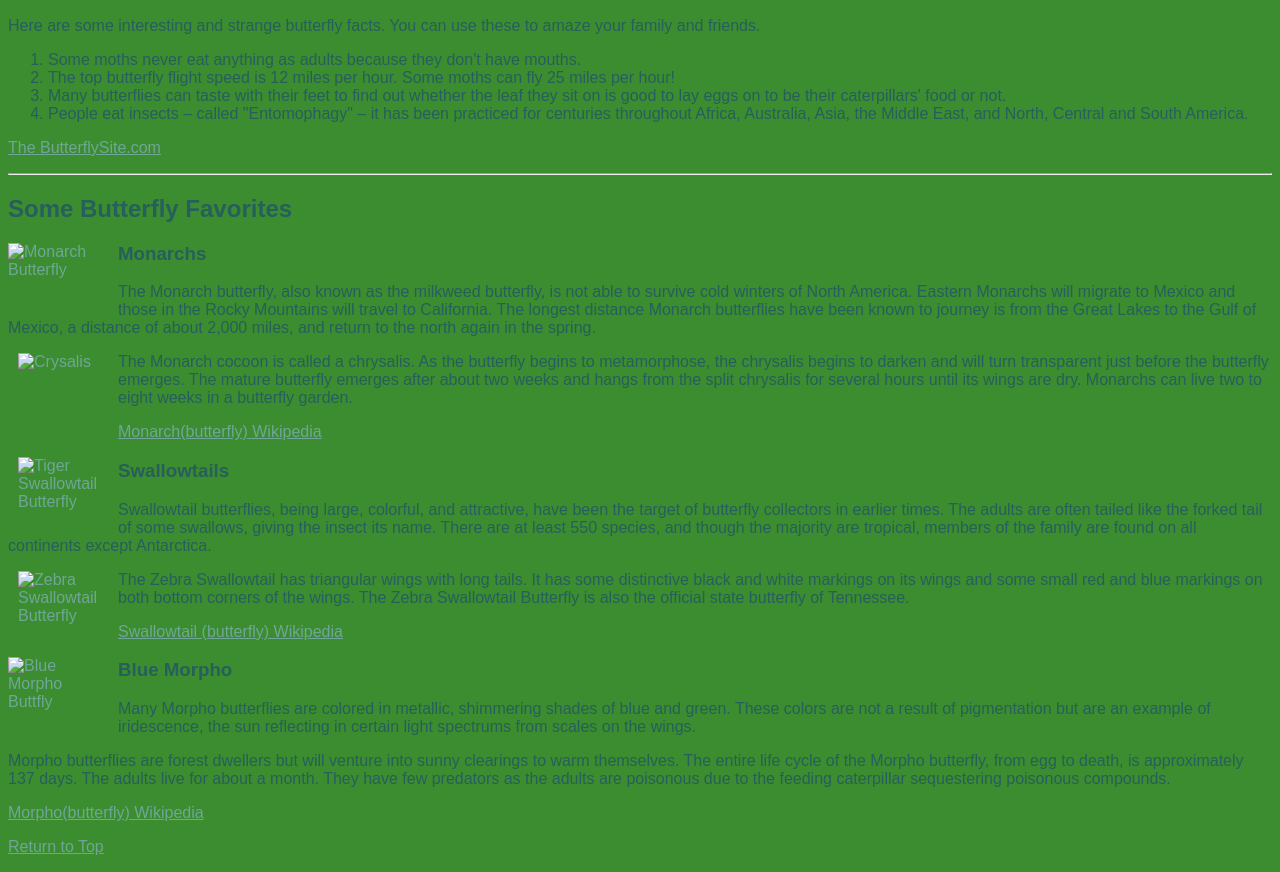
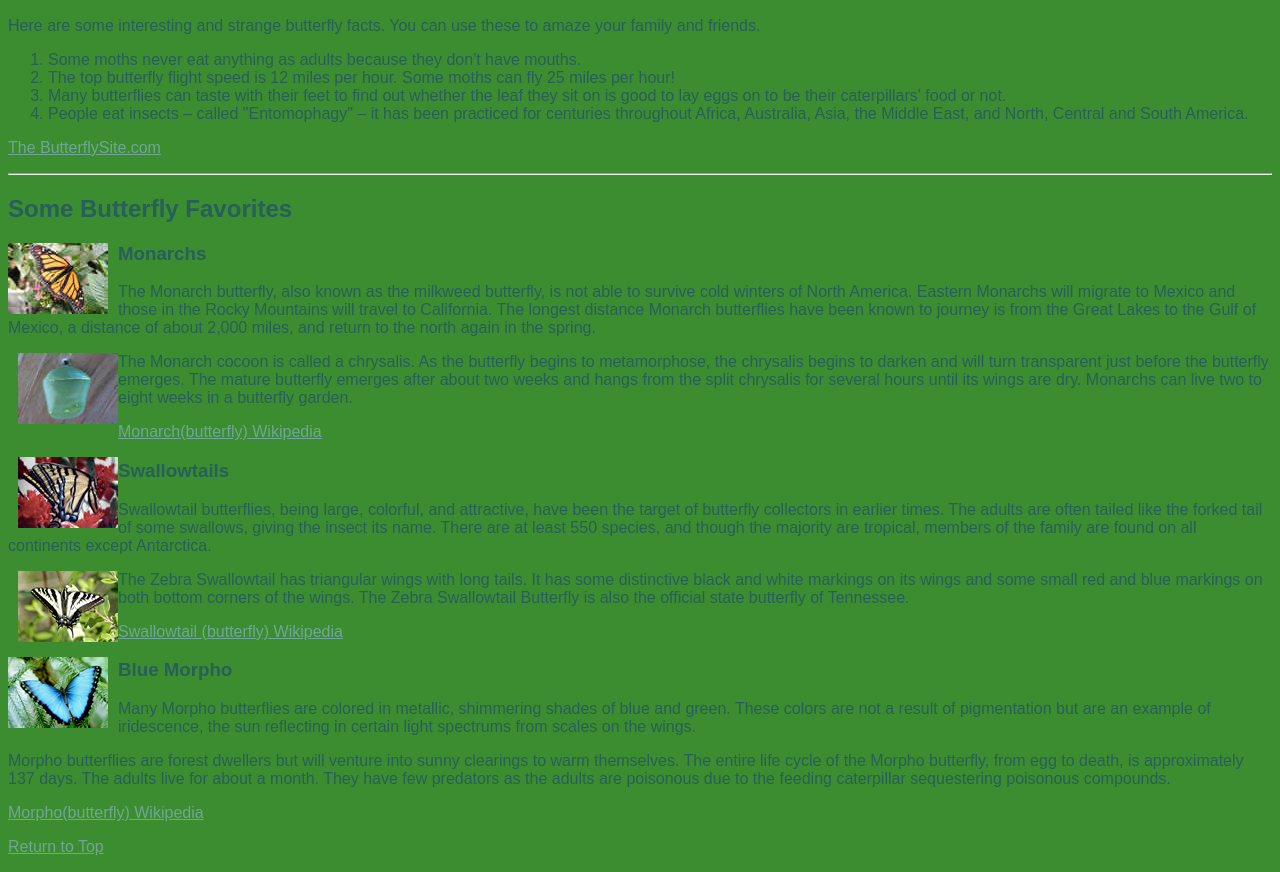
Before and after one commit to mg075786/webDevPractice5, a plain HTML site: page index.html in a window 1280 px wide. Shown: the part 111-983 px from the top of the page. Drawn offline with Linux system fonts and the light colour scheme.

Commit message:
update commit.main

```diff
--- a/index.html
+++ b/index.html
@@ -34,7 +34,7 @@
 </head>
 <body>
 
-<a href="Fritillary.html"><img src="Images/Thumbnails/FritillarySM.jpg" alt="Fritillary Butterfly" class="thumbnailleft" width= "100" height="71"/></a>
+<a href="Fritillary.html"><img src="Images/Thumbnails/FritillarySm.jpg" alt="Fritillary Butterfly" class="thumbnailleft" width= "100px" height="71px"/></a>
 <h1 id="Top">Butterflies and Moths</h1>
 
 
@@ -63,7 +63,7 @@
 <hr />
 
 <h2>Some Butterfly Favorites</h2>
-<a href="Monarch.html"><img scr="Images/Thumbnails/MonarchSM.jpg" alt="Monarch Butterfly" class="thumbnailleft" width="100" height="71"/></a>
+<a href="Monarch.html"><img src="Images/Thumbnails/MonarchSm.jpg" alt="Monarch Butterfly" class="thumbnailleft" width="100px" height="71px"/></a>
 <h3>Monarchs</h3>
 
 <p>
@@ -75,7 +75,7 @@
 	is from the Great Lakes to the Gulf of Mexico, a distance
 	of about 2,000 miles, and return to the north again in the spring.
 </p>
-<a href="Chrysalis.html"><img scr="Images/Thumbnails/ChrysalisSM.jpg" alt="Crysalis" class="thumbnailright" width="100" height="71"/></a>
+<a href="Chrysalis.html"><img src="Images/Thumbnails/ChrysalisSm.jpg" alt="Crysalis" class="thumbnailright" width="100" height="71"/></a>
 <p>
 	The Monarch cocoon is called a chrysalis.  As the butterfly
 	begins to metamorphose, the chrysalis begins to darken and
@@ -90,7 +90,7 @@
 	<a href="http://en.wikipedia.org/wiki/Monarch_butterfly"
 		target="_blank">Monarch(butterfly) Wikipedia</a>
 </p>
-<a href="TigerSwallowtail.html"><img scr="Images/Thumbnails/TigerSM.jpg" alt="Tiger Swallowtail Butterfly" class="thumbnailright" width="100" height="71"/></a>
+<a href="TigerSwallowtail.html"><img src="Images/Thumbnails/TigerSm.jpg" alt="Tiger Swallowtail Butterfly" class="thumbnailright" width="100" height="71"/></a>
 <h3>Swallowtails</h3>
 
 <p>
@@ -101,7 +101,7 @@
 	and though the majority are tropical, members of the family
 	are found on all continents except Antarctica.
 </p>
-<a href="ZebraSwallowtail.html"><img scr="Images/Thumbnails/ZebraSM.jpg" alt="Zebra Swallowtail Butterfly" class="thumbnailright" width="100" height="71"/></a>
+<a href="ZebraSwallowtail.html"><img src="Images/Thumbnails/ZebraSm.jpg" alt="Zebra Swallowtail Butterfly" class="thumbnailright" width="100" height="71"/></a>
 <p>
 	The Zebra Swallowtail has triangular wings with long tails.
 	It has some distinctive black and white markings on its wings
@@ -114,7 +114,7 @@
 	<a href="http://en.wikipedia.org/wiki/Papilionidae"
 		target="_blank">Swallowtail (butterfly) Wikipedia</a>
 </p>
-<a href="BlueMorpho.html"><img scr="Images/Thumbnails/MorphoSM.jpg" alt="Blue Morpho Buttfly" class="thumbnailleft" width="100" height="71"/></a>
+<a href="BlueMorpho.html"><img src="Images/Thumbnails/MorphoSm.jpg" alt="Blue Morpho Buttfly" class="thumbnailleft" width="100" height="71"/></a>
 <h3>Blue Morpho</h3>
 
 <p>
```
